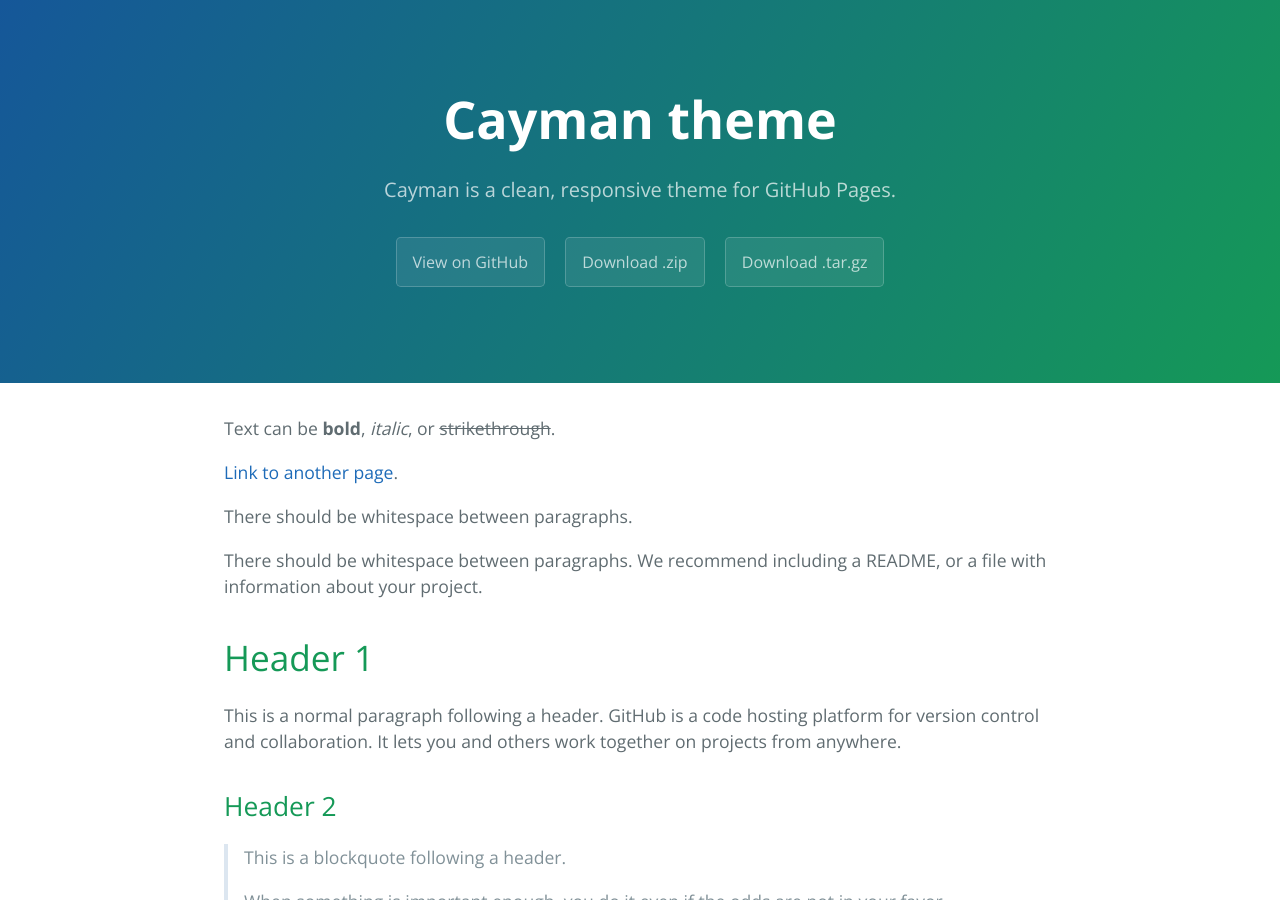
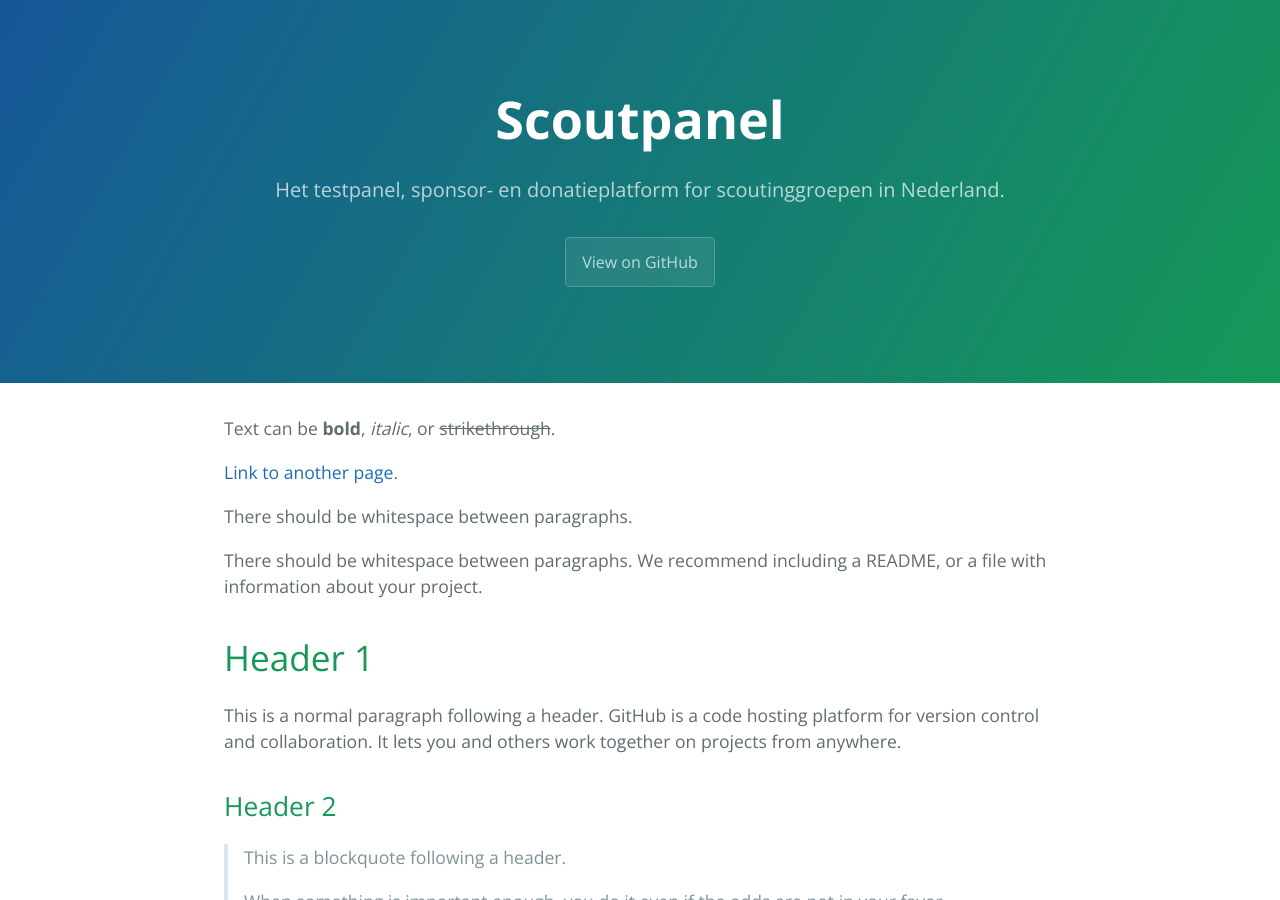
Before and after one commit to SennaDevelopment/scoutpanel, a Jekyll site: the page built from index.md, in a window 1280 px wide and 900 px high. Built offline with Jekyll 4.4.1, drawn with Linux system fonts in a browser that asks for light colours.

Commit message:
Update _config.yml

```diff
--- a/_config.yml
+++ b/_config.yml
@@ -1,5 +1,5 @@
-title: Cayman theme
-description: Cayman is a clean, responsive theme for GitHub Pages.
-show_downloads: true
+title: Scoutpanel
+description: Het testpanel, sponsor- en donatieplatform for scoutinggroepen in Nederland.
+show_downloads: false
 google_analytics:
 theme: jekyll-theme-cayman
```
